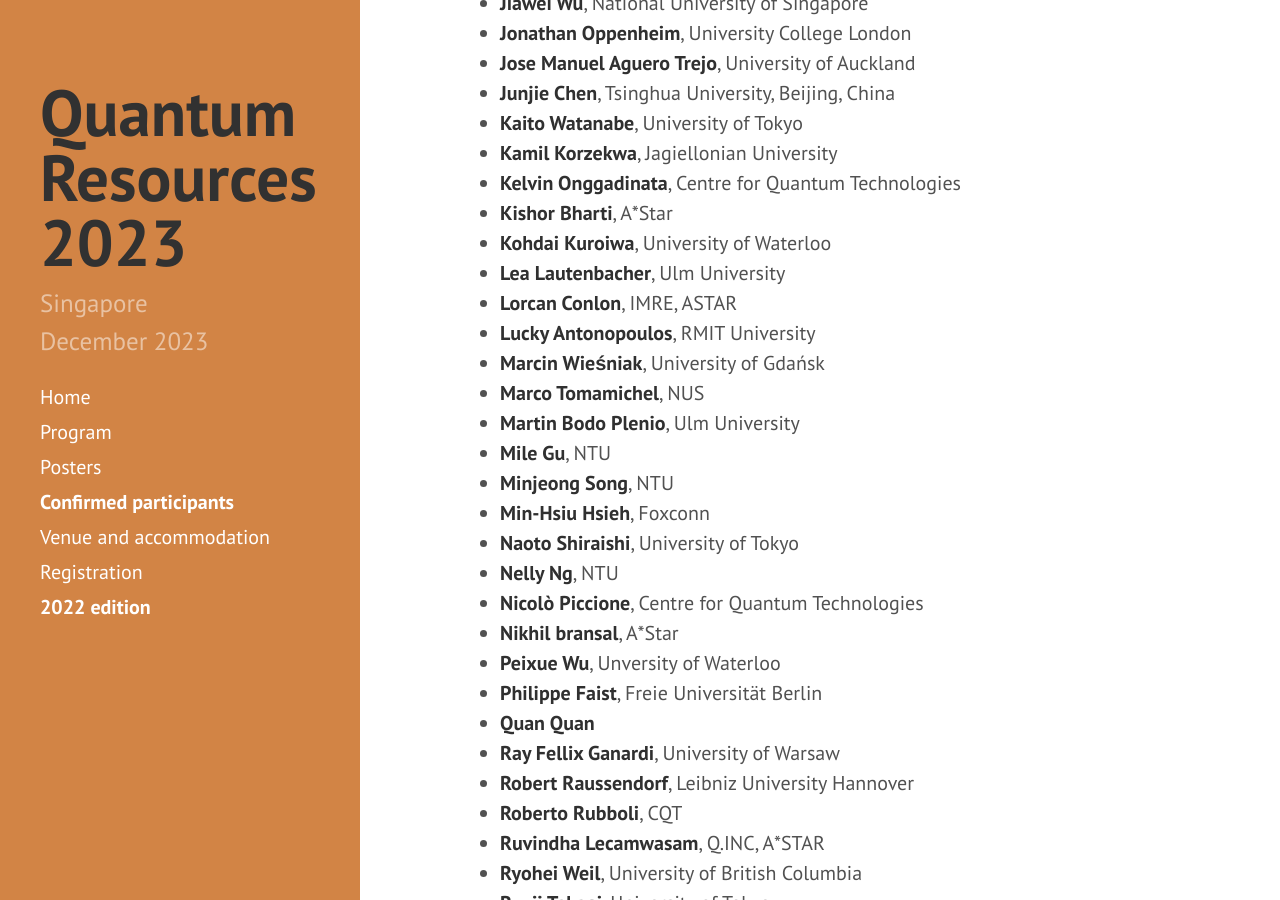
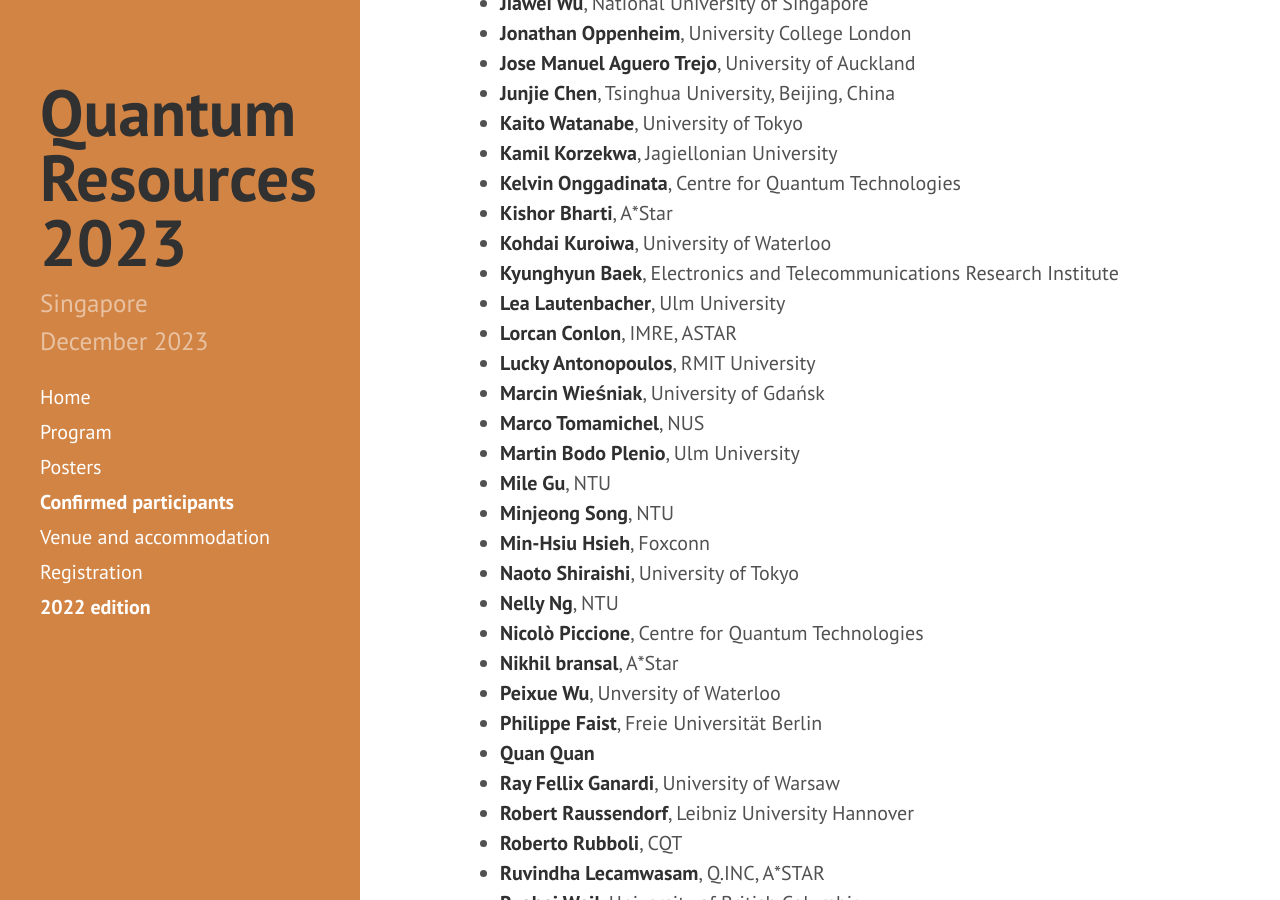
Before and after one commit to RyujiPat2/RyujiPat2.github.io, a Jekyll site: the page built from participants.md, in a window 1280 px wide and 900 px high, scrolled down 1412 px. Built offline with Jekyll 4.4.1, drawn with Linux system fonts in a browser that asks for light colours; nearby versions of some CDN libraries.

Commit message:
Update participants.md

```diff
--- a/participants.md
+++ b/participants.md
@@ -56,6 +56,7 @@ order: 4
 * **Kelvin	Onggadinata**,	Centre for Quantum Technologies
 * **Kishor	Bharti**,	A*Star
 * **Kohdai Kuroiwa**, University of Waterloo
+* **Kyunghyun	Baek**, Electronics and Telecommunications Research Institute
 * **Lea	Lautenbacher**,	Ulm University
 * **Lorcan	Conlon**,	IMRE, ASTAR
 * **Lucky	Antonopoulos**,	RMIT University
```
